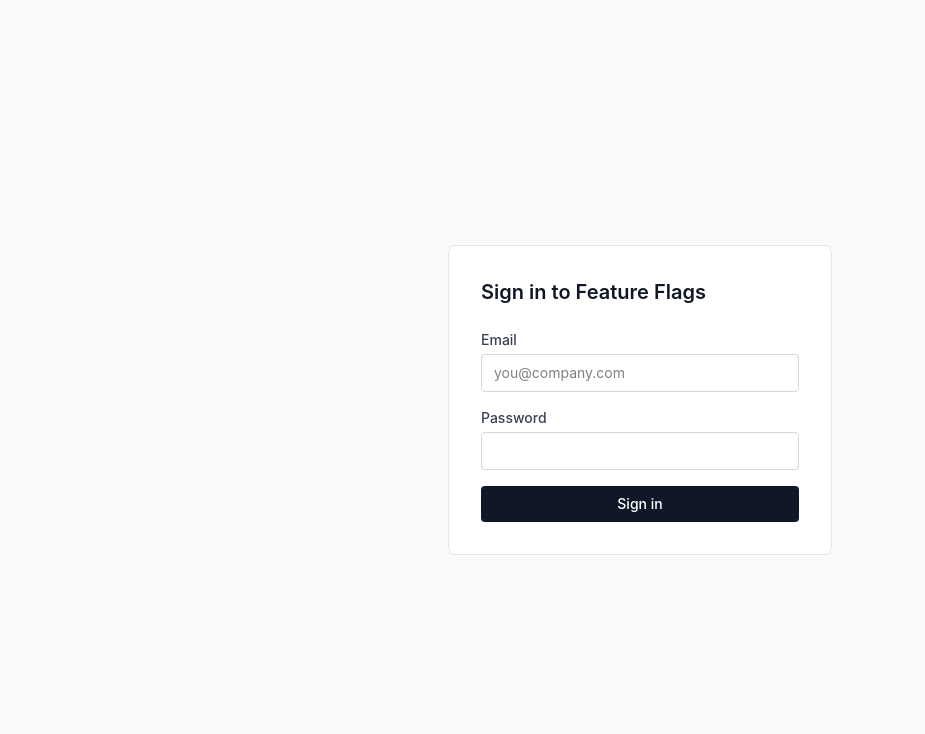
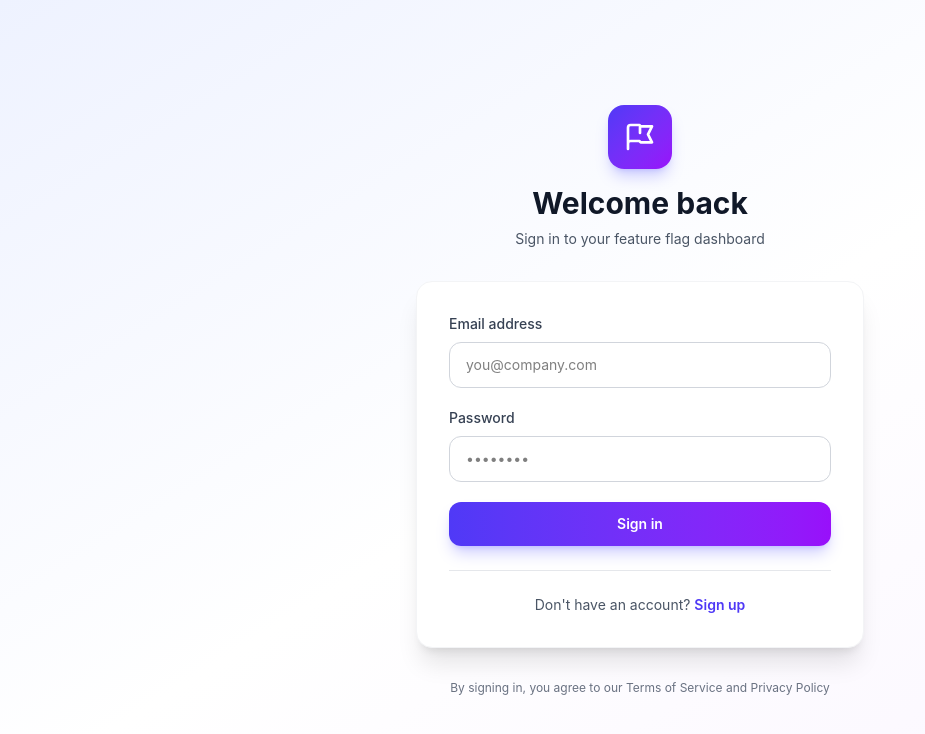
Before and after one commit to Bashirofficial/flag-feature-frontend-v1, a React (Vite) app: page /login in a window 1280 px wide. Shown: the top 734 px of the page, without its empty margins (0-925 px from the left). Built offline with nearby package versions, Linux system fonts and the light colour scheme.

Commit message:
change: UI of login page is being changed

```diff
--- a/src/pages/LoginPage.tsx
+++ b/src/pages/LoginPage.tsx
@@ -1,84 +1,162 @@
-import React, { useState } from 'react';
-import { useNavigate } from 'react-router-dom';
-import { useAuth } from '../contexts/AuthContext';
+import React, { useState } from "react";
+import { useNavigate, Link } from "react-router-dom";
+import { useAuth } from "../contexts/AuthContext";
 
 export const LoginPage: React.FC = () => {
-  const [email, setEmail] = useState('');
-  const [password, setPassword] = useState('');
-  const [error, setError] = useState('');
+  const [email, setEmail] = useState("");
+  const [password, setPassword] = useState("");
+  const [error, setError] = useState("");
   const [isLoading, setIsLoading] = useState(false);
-
   const { login } = useAuth();
   const navigate = useNavigate();
 
   const handleSubmit = async (e: React.FormEvent) => {
     e.preventDefault();
-    setError('');
+    setError("");
     setIsLoading(true);
 
     try {
       await login(email, password);
-      navigate('/');
+      navigate("/");
     } catch (err) {
-      setError(err instanceof Error ? err.message : 'Login failed');
+      setError(err instanceof Error ? err.message : "Login failed");
     } finally {
       setIsLoading(false);
     }
   };
 
   return (
-    <div className="min-h-screen bg-gray-50 flex items-center justify-center p-4">
-      <div className="w-full max-w-sm">
-        <div className="bg-white border border-gray-200 rounded-lg p-8">
-          <h1 className="text-xl font-semibold text-gray-900 mb-6">
-            Sign in to Feature Flags
+    <div className="min-h-screen flex items-center justify-center p-4 bg-linear-to-br from-indigo-50 via-white to-purple-50">
+      <div className="max-w-md w-full">
+        {/* Logo/Brand */}
+        <div className="text-center mb-8">
+          <div className="inline-flex w-16 h-16 bg-linear-to-br from-indigo-600 to-purple-600 rounded-2xl items-center justify-center mb-4 shadow-lg shadow-indigo-500/30">
+            <svg
+              className="w-8 h-8 text-white"
+              fill="none"
+              viewBox="0 0 24 24"
+              stroke="currentColor"
+            >
+              <path
+                strokeLinecap="round"
+                strokeLinejoin="round"
+                strokeWidth={2}
+                d="M3 21v-4m0 0V5a2 2 0 012-2h6.5l1 1H21l-3 6 3 6h-8.5l-1-1H5a2 2 0 00-2 2zm9-13.5V9"
+              />
+            </svg>
+          </div>
+          <h1 className="text-3xl font-bold text-gray-900 mb-2">
+            Welcome back
           </h1>
+          <p className="text-sm text-gray-600">
+            Sign in to your feature flag dashboard
+          </p>
+        </div>
 
-          <form onSubmit={handleSubmit} className="space-y-4">
+        {/* Form Card */}
+        <div className="bg-white rounded-2xl shadow-xl border border-gray-100 p-8">
+          {error && (
+            <div className="mb-6 p-4 bg-red-50 border border-red-200 rounded-xl flex items-start gap-3">
+              <svg
+                className="w-5 h-5 text-red-600 mt-0.5 shrink-0"
+                fill="none"
+                viewBox="0 0 24 24"
+                stroke="currentColor"
+              >
+                <path
+                  strokeLinecap="round"
+                  strokeLinejoin="round"
+                  strokeWidth={2}
+                  d="M12 8v4m0 4h.01M21 12a9 9 0 11-18 0 9 9 0 0118 0z"
+                />
+              </svg>
+              <div>
+                <p className="text-sm font-medium text-red-900">Login failed</p>
+                <p className="text-sm text-red-700">{error}</p>
+              </div>
+            </div>
+          )}
+
+          <form onSubmit={handleSubmit} className="space-y-5">
             <div>
-              <label htmlFor="email" className="block text-sm font-medium text-gray-700 mb-1">
-                Email
+              <label className="block text-sm font-medium text-gray-700 mb-2">
+                Email address
               </label>
               <input
-                id="email"
                 type="email"
                 value={email}
                 onChange={(e) => setEmail(e.target.value)}
                 required
-                className="w-full px-3 py-2 border border-gray-300 rounded text-sm focus:outline-none focus:ring-1 focus:ring-gray-900 focus:border-gray-900"
+                className="w-full px-4 py-3 border border-gray-300 rounded-xl text-sm focus:outline-none focus:ring-2 focus:ring-indigo-500 focus:border-transparent transition-all"
                 placeholder="you@company.com"
               />
             </div>
 
             <div>
-              <label htmlFor="password" className="block text-sm font-medium text-gray-700 mb-1">
+              <label className="block text-sm font-medium text-gray-700 mb-2">
                 Password
               </label>
               <input
-                id="password"
                 type="password"
                 value={password}
                 onChange={(e) => setPassword(e.target.value)}
                 required
-                className="w-full px-3 py-2 border border-gray-300 rounded text-sm focus:outline-none focus:ring-1 focus:ring-gray-900 focus:border-gray-900"
+                className="w-full px-4 py-3 border border-gray-300 rounded-xl text-sm focus:outline-none focus:ring-2 focus:ring-indigo-500 focus:border-transparent transition-all"
+                placeholder="••••••••"
               />
             </div>
-
-            {error && (
-              <div className="p-3 bg-red-50 border border-red-200 rounded text-sm text-red-700">
-                {error}
-              </div>
-            )}
 
             <button
               type="submit"
               disabled={isLoading}
-              className="w-full px-4 py-2 bg-gray-900 text-white text-sm font-medium rounded hover:bg-gray-800 disabled:bg-gray-400 disabled:cursor-not-allowed transition-colors"
+              className="w-full px-4 py-3 bg-linear-to-r from-indigo-600 to-purple-600 text-white text-sm font-semibold rounded-xl hover:from-indigo-700 hover:to-purple-700 focus:outline-none focus:ring-2 focus:ring-offset-2 focus:ring-indigo-500 disabled:opacity-50 disabled:cursor-not-allowed transition-all shadow-lg shadow-indigo-500/30 hover:shadow-xl hover:shadow-indigo-500/40 hover:-translate-y-0.5"
             >
-              {isLoading ? 'Signing in...' : 'Sign in'}
+              {isLoading ? (
+                <span className="flex items-center justify-center gap-2">
+                  <svg
+                    className="animate-spin h-4 w-4"
+                    fill="none"
+                    viewBox="0 0 24 24"
+                  >
+                    <circle
+                      className="opacity-25"
+                      cx="12"
+                      cy="12"
+                      r="10"
+                      stroke="currentColor"
+                      strokeWidth="4"
+                    ></circle>
+                    <path
+                      className="opacity-75"
+                      fill="currentColor"
+                      d="M4 12a8 8 0 018-8V0C5.373 0 0 5.373 0 12h4zm2 5.291A7.962 7.962 0 014 12H0c0 3.042 1.135 5.824 3 7.938l3-2.647z"
+                    ></path>
+                  </svg>
+                  Signing in...
+                </span>
+              ) : (
+                "Sign in"
+              )}
             </button>
           </form>
+
+          <div className="mt-6 pt-6 border-t border-gray-200">
+            <p className="text-center text-sm text-gray-600">
+              Don't have an account?{" "}
+              <Link
+                to="/register"
+                className="font-semibold text-indigo-600 hover:text-indigo-700 transition-colors"
+              >
+                Sign up
+              </Link>
+            </p>
+          </div>
         </div>
+
+        {/* Footer */}
+        <p className="mt-8 text-center text-xs text-gray-500">
+          By signing in, you agree to our Terms of Service and Privacy Policy
+        </p>
       </div>
     </div>
   );
```
